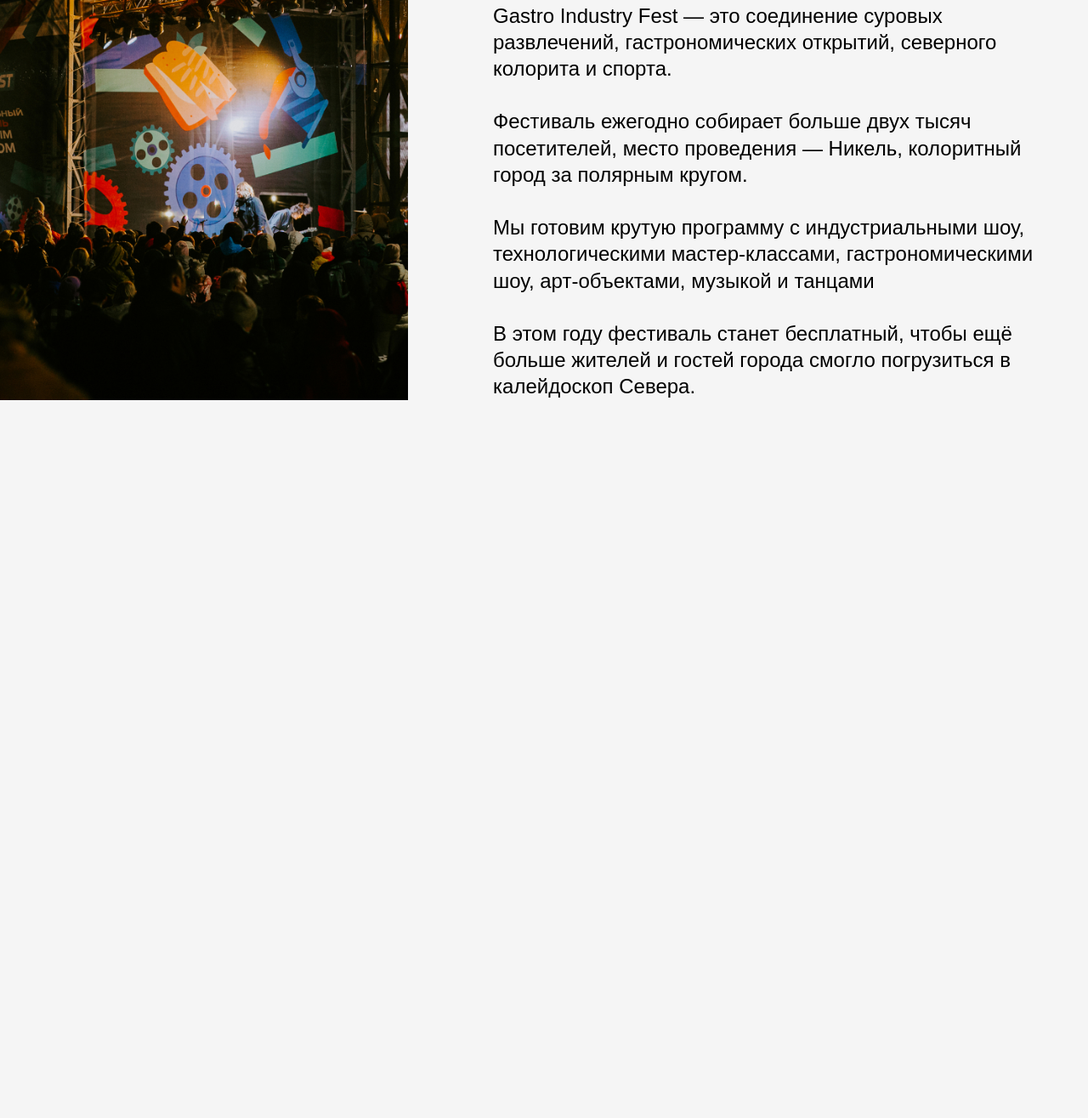
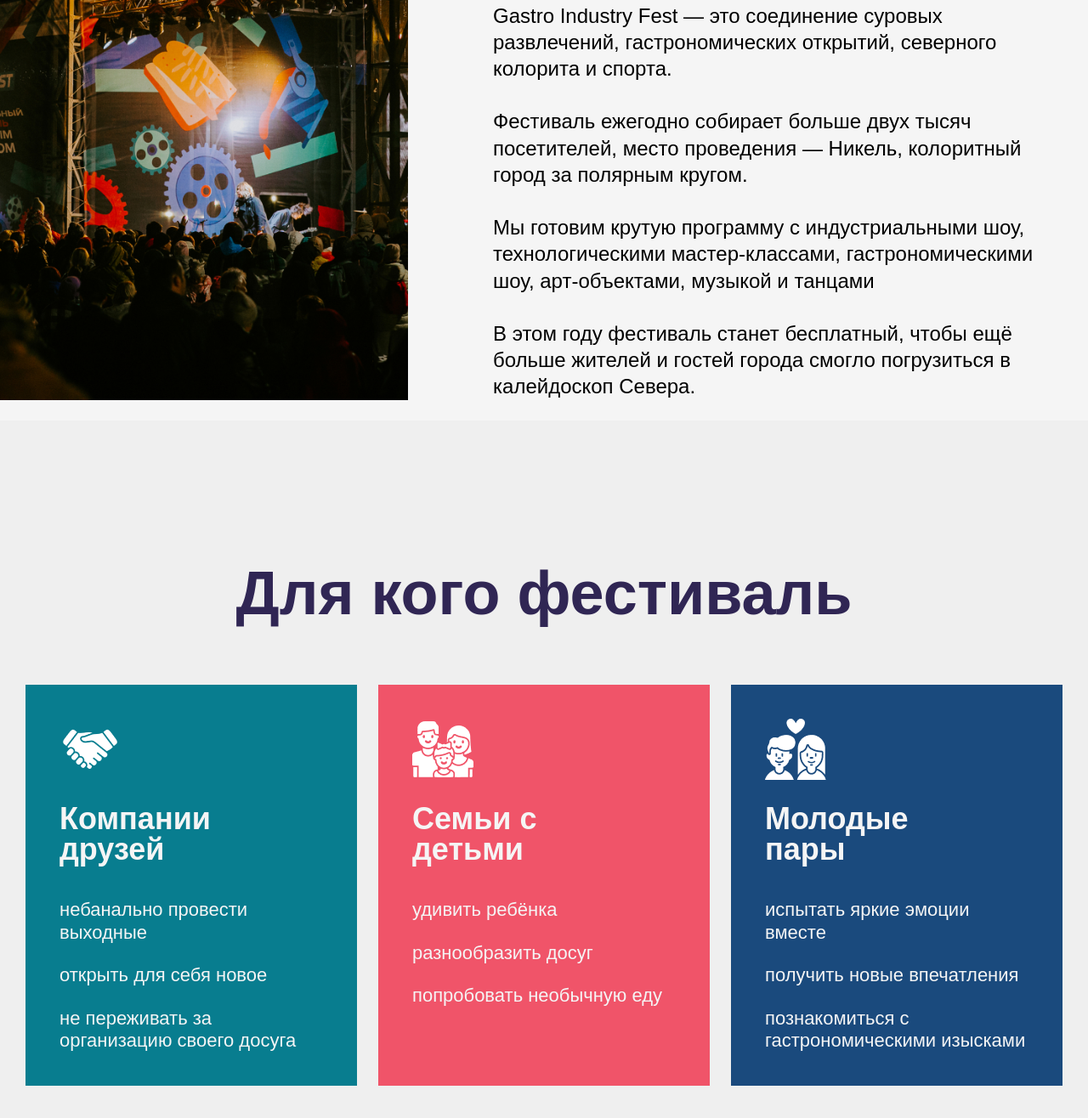
Before and after one commit to Pauchoook/gastro, a website: page src/index.html in a window 1280 px wide. Shown: the part 1208-2524 px from the top of the page at 85% size. Before the commit the page ends 1703 px from the top, so only its background shows below. Drawn offline with nearby package versions, Linux system fonts and the light colour scheme; files that its build step writes are made by us from their sources; files whose address does not match are found by name.

Commit message:
for-whom

```diff
--- a/gulp/version.json
+++ b/gulp/version.json
@@ -1,3 +1,3 @@
 {
-    "main": "20230606212144"
+    "main": "20230606221513"
 }
--- /dev/null
+++ b/src/html/components/for-whom.html
@@ -0,0 +1,34 @@
+<section class="for-whom">
+  <div class="container">
+    <h2 class="title-2 for-whom__title">Для кого фестиваль</h2>
+    <div class="for-whom__wrapper">
+      <div class="for-whom__item">
+        <img src="@img/icons/friends.png" alt="Иконка" class="for-whom__item-icon" />
+        <h3 class="for-whom__item-title">Компании друзей</h3>
+        <ul class="list">
+          <li class="for-whom__list-item">небанально провести выходные</li>
+          <li class="for-whom__list-item">открыть для себя новое</li>
+          <li class="for-whom__list-item">не переживать за организацию своего досуга</li>
+        </ul>
+      </div>
+      <div class="for-whom__item">
+        <img src="@img/icons/family.png" alt="Иконка" class="for-whom__item-icon" />
+        <h3 class="for-whom__item-title">Семьи с детьми</h3>
+        <ul class="list">
+          <li class="for-whom__list-item">удивить ребёнка</li>
+          <li class="for-whom__list-item">разнообразить досуг</li>
+          <li class="for-whom__list-item">попробовать необычную еду</li>
+        </ul>
+      </div>
+      <div class="for-whom__item">
+        <img src="@img/icons/couple.png" alt="Иконка" class="for-whom__item-icon" />
+        <h3 class="for-whom__item-title">Молодые пары</h3>
+        <ul class="list">
+          <li class="for-whom__list-item">испытать яркие эмоции вместе</li>
+          <li class="for-whom__list-item">получить новые впечатления</li>
+          <li class="for-whom__list-item">познакомиться с гастрономическими изысками</li>
+        </ul>
+      </div>
+    </div>
+  </div>
+</section>
--- a/src/index.html
+++ b/src/index.html
@@ -7,6 +7,7 @@
     <main>
         @@include('html/components/hero.html', {})
         @@include('html/components/about-festival.html', {})
+        @@include('html/components/for-whom.html', {})
     </main>
 
     @@include('html/components/footer.html', {})
--- a/src/scss/base/config-container.scss
+++ b/src/scss/base/config-container.scss
@@ -1,5 +1,5 @@
 :root {
-  --content-width: 1370px;
+  --content-width: 1320px;
   --offset-width: 30px;
   --container-width: calc(var(--content-width) + (var(--offset-width) * 2));
 }
--- a/src/scss/base/templates.scss
+++ b/src/scss/base/templates.scss
@@ -10,6 +10,12 @@
   justify-content: space-between;
 }
 
+@mixin betwen-stretch {
+  display: flex;
+  align-items: stretch;
+  justify-content: space-between;
+}
+
 @mixin hover {
   @media (any-hover: hover) {
     &:hover {
--- a/src/scss/components/about-festival.scss
+++ b/src/scss/components/about-festival.scss
@@ -1,8 +1,25 @@
 .about-festival {
   position: relative;
   padding-top: 170px;
+  &::after {
+    position: absolute;
+    content: "";
+    width: 170px;
+    height: 200px;
+    background: url('../img/icons/pentagon.svg') 0 0 / 100% 100% no-repeat;
+    right: 0;
+    bottom: -140px;
+  }
   @media (max-width: 1799px) {
     background-size: 600px 100%;
+  }
+  @media (max-width: 1599px) {
+    &::after {
+      width: 140px;
+      height: 160px;
+      top: -1px;
+      bottom: auto;
+    }
   }
   @include desktop {
     padding-top: 120px;
@@ -12,6 +29,10 @@
   }
   @include tablet {
     padding-top: 80px;
+    &::after {
+      width: 62px;
+      height: 72px;
+    }
   }
   &__img {
     position: absolute;
@@ -38,7 +59,7 @@
   &__info {
     max-width: 670px;
     margin-left: auto;
-    margin: 0px 140px 0px auto;
+    margin: 0px 110px 0px auto;
     @media (max-width: 1599px) {
       margin-right: 0;
     }
--- /dev/null
+++ b/src/scss/components/for-whom.scss
@@ -0,0 +1,116 @@
+.for-whom {
+  padding: 160px 0px;
+  background-color: var(--gray-2);
+  @include laptop {
+    padding: 120px 0px;
+  }
+  @include tablet {
+    padding: 80px 0px;
+  }
+  &__title {
+    text-align: center;
+    margin: 0px 0px 65px 0px;
+    @include laptop-min {
+      margin-bottom: 45px;
+    }
+    @include tablet {
+      margin-bottom: 30px;
+    }
+  }
+  &__wrapper {
+    @include betwen-stretch;
+    @include laptop-min {
+      justify-content: center;
+      flex-wrap: wrap;
+      gap: 20px;
+    }
+    @include tablet {
+      flex-direction: column;
+    }
+    @include mobile {
+      gap: 16px;
+    }
+  }
+  &__item {
+    padding: 48px 56px;
+    flex: 0 1 calc(100% / 3 - 50px / 3);
+    color: var(--gray-1);
+    transition: transform 0.2s ease;
+    &:first-child {
+      background-color: var(--green-3);
+    }
+    &:nth-child(2) {
+      background-color: var(--peach-3);
+    }
+    &:last-child {
+      background-color: var(--blue-3);
+    }
+    @include hover {
+      transform: translateY(-15px);
+    }
+    @include desktop {
+      padding: 40px;
+    }
+    @include laptop {
+      flex-basis: calc(100% / 3 - 10px);
+      padding: 32px;
+    }
+    @include laptop-min {
+      flex-basis: calc(50% - 10px);
+    }
+    @include tablet {
+      flex: auto;
+      width: 100%;
+    }
+  }
+  &__item-icon {
+    width: 72px;
+    height: 72px;
+    margin-bottom: 24px;
+    @include laptop {
+      width: 55px;
+      height: 55px;
+      margin-bottom: 16px;
+    }
+    @include tablet {
+      width: 48px;
+      height: 48px;
+    }
+  }
+  &__item-title {
+    max-width: 85%;
+    font-weight: 600;
+    font-size: 36px;
+    line-height: 100%;
+    margin: 0px 0px 40px 0px;
+    @include laptop {
+      font-size: 30px;
+      margin-bottom: 24px;
+    }
+    @include tablet {
+      font-size: 24px;
+    }
+  }
+  &__list-item {
+    font-size: 24px;
+    line-height: 120%;
+    &:not(:last-child) {
+      margin-bottom: 24px;
+    }
+    @include desktop {
+      font-size: 22px;
+    }
+    @include laptop {
+      font-size: 20px;
+      &:not(:last-child) {
+        margin-bottom: 16px;
+      }
+    }
+    @include tablet {
+      font-size: 16px;
+      &:not(:last-child) {
+        margin-bottom: 12px;
+      }
+    }
+  }
+}
--- a/src/scss/components/header.scss
+++ b/src/scss/components/header.scss
@@ -27,8 +27,13 @@
     padding: 15px 0px;
   }
   &__container {
+    --content-width: 1370px;
+    --offset-width: 30px;
+    --container-width: calc(var(--content-width) + (var(--offset-width) * 2));
+
     display: flex;
     align-items: center;
+    // max-width: ;
   }
   &__logo {
     max-width: 200px;
--- a/src/scss/style.scss
+++ b/src/scss/style.scss
@@ -16,5 +16,6 @@
 
 @import "./components/hero";
 @import "./components/about-festival";
+@import "./components/for-whom";
 
 @import "./components/header";
```
Also changed, not shown: dist/css/style.css, dist/css/style.min.css, dist/img/icons/couple.png (added), dist/img/icons/family.png (added), dist/img/icons/friends.png (added), dist/img/icons/pentagon.svg (added), dist/index.html, src/img/icons/couple.png (added), src/img/icons/family.png (added), src/img/icons/friends.png (added), src/img/icons/pentagon.svg (added). Lines whose indentation alone changed are shown as unchanged.
